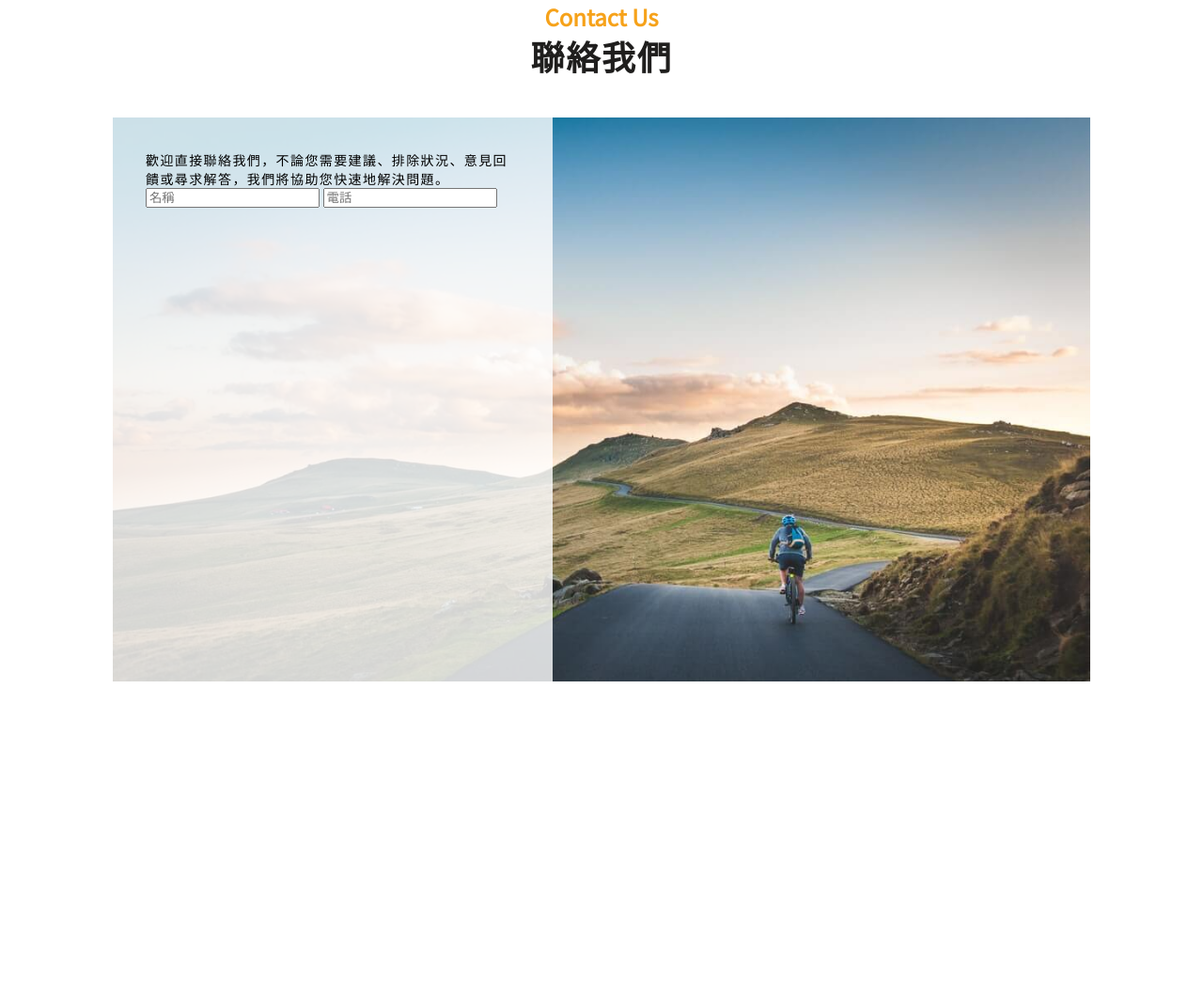
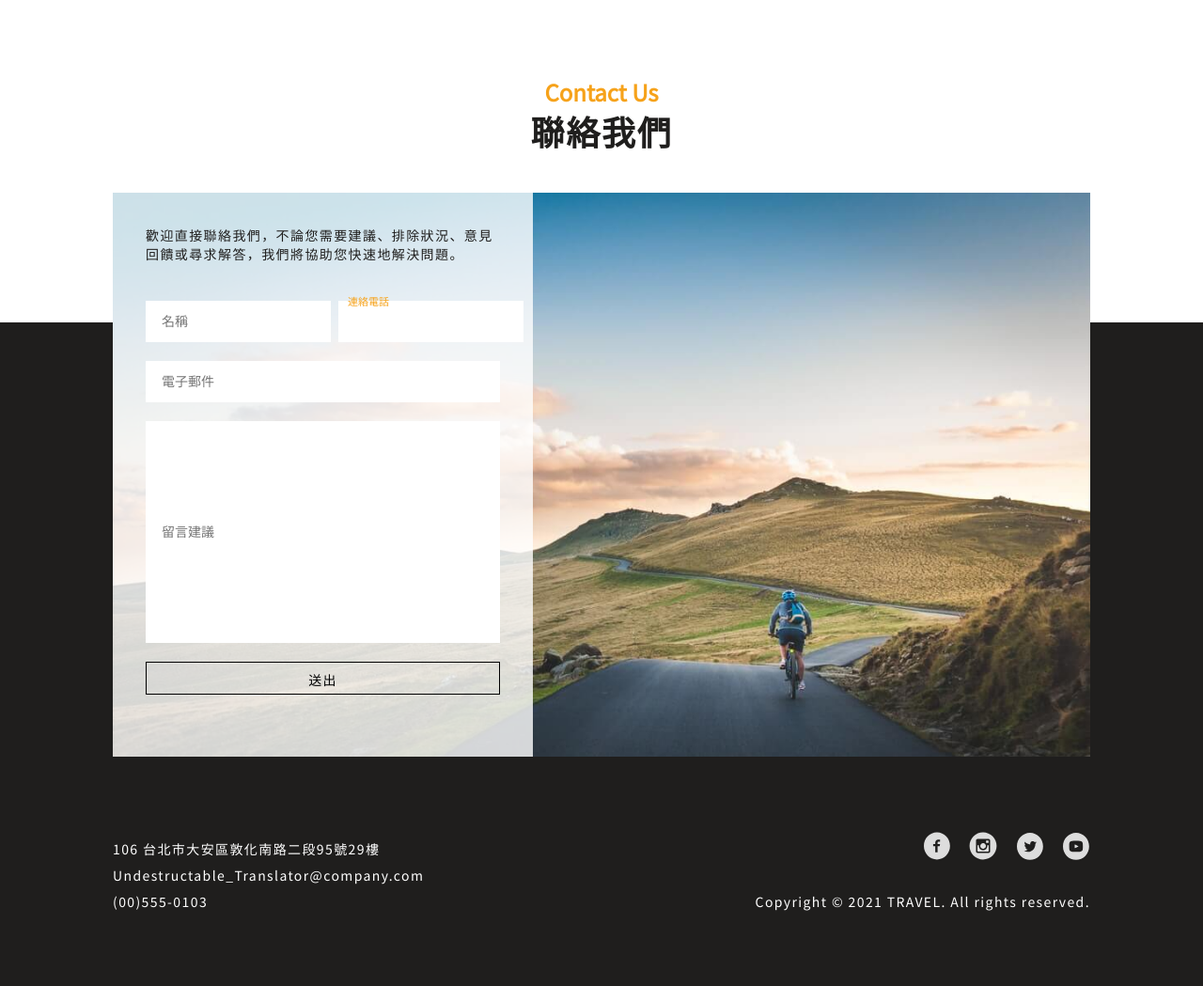
Before and after one commit to Chaoci/Bicycle_web_practice, a plain HTML site: page index.html in a window 1280 px wide. Shown: the part 2746-3795 px from the top of the page at 94% size. Before the commit the page ends 3471 px from the top, so only its background shows below. Drawn offline with nearby package versions, Linux system fonts and the light colour scheme.

Commit message:
finish index(PC)

```diff
--- a/JavaScript/test.js
+++ b/JavaScript/test.js
@@ -30,6 +30,14 @@ inputValue.addEventListener('blur',()=>{
   document.querySelector('label').classList.remove('hide');
 });
 
+//讓自製之按鈕可以有submit的功能
+const customButton = document.querySelector('.contact-button');
+const form = document.querySelector('.contact-card');
+
+customButton.addEventListener('click', function() {
+  form.submit(); // 提交表單
+});
+
 
 
 
--- a/Scss/_contact.scss
+++ b/Scss/_contact.scss
@@ -1,7 +1,14 @@
 .contact-container{
     max-width: 1440px;
     margin: 0 auto;
+    background: linear-gradient(white 36%, #1F1E1D 33.33%); /* 設定線性漸變背景 */
+
 }
+.contact-name-phone{
+    display: flex;
+    justify-content: space-between;
+}
+
 .contact-info{
     background-image: url('../web_pictures/free_use/free_use_2.jpg');
     background-repeat: no-repeat;
@@ -11,14 +18,81 @@
     margin: 0 auto;
     margin-top: 40px;
     .contact-card{
-        width: 45%;
+        width: 43%;
         height: 100%;
         padding:35px;
         background-color: rgba(255, 255, 255, 0.8);
         p{
+            font-weight: 300;
             font-size: 14px;
             line-height: 20px;
             letter-spacing: 0.1em;
+            color:#1F1E1D;
+        }
+    }
+    .phone {
+        position: relative;
+        &:before{
+            position: absolute;
+            content:'連絡電話';
+            color:black;
+            top: 35px;
+            left: 10px;
+            font-size: 11px;
+            color:#F6A21A;
+        }
+        #phone{
+            border: 1px solid transparent;
+            &:focus{
+                outline: none;
+            }
+        }
+    }
+
+    #name, #phone{
+        height: 44px;
+        margin-top: 40px;
+        border: 1px solid transparent;
+    }
+    #name{
+        margin-right: 8px;
+    }
+    #mail{
+        margin-top: 20px;
+        width: 100%;
+        height: 44px;
+        border: 1px solid transparent;
+    }
+    #comment{
+        margin-top: 20px;
+        width: 100%;
+        height: 236px;
+        border: 1px solid transparent;
+    }
+    input{
+        padding-left: 16px;
+        &::placeholder{
+            font-weight: 300;
+            font-size: 14px;
+            line-height: 20px;
+        }
+    }
+    .contact-button{
+        margin-top: 20px;
+        width: 100%;
+        height: 35px;
+        padding-top: 8px;
+        padding-bottom: 8px;
+        font-weight: 300;
+        font-size: 14px;
+        line-height: 20px;
+        letter-spacing: 0.1em;
+        text-align: center;
+        border: 1px solid black;
+        cursor:pointer;
+        &:hover{
+            background: #1F1E1D;
+            color:#fff;
         }
     }
 }
--- /dev/null
+++ b/Scss/_footer.scss
@@ -0,0 +1,42 @@
+footer{
+    max-width: 1440px;
+    margin: 0 auto;
+    background: #1F1E1D;
+    .footer-container{
+        display: flex;
+        margin: 0 auto;
+        justify-content: space-between;
+        max-width: 1040px;
+        padding-top: 80px;
+        padding-bottom: 80px;
+    }
+    .company-info{
+        p{
+            margin-top: 8px;
+            font-weight: 300;
+            font-size: 14px;
+            line-height: 20px;
+            letter-spacing: 0.1em;
+            color: #FFFFFF;
+        }
+    }
+    .social-info{
+        display: flex;
+        flex-direction: column;
+        align-items: end;
+        justify-content: space-between;
+        .social-icons{
+            width: 50%;
+            display: flex;
+            justify-content: space-between;
+        }
+        p{
+            margin-top: 8px;
+            font-weight: 300;
+            font-size: 14px;
+            line-height: 20px;
+            letter-spacing: 0.1em;
+            color: #FFFFFF;
+        }
+    }
+}
--- a/Scss/_swiper.scss
+++ b/Scss/_swiper.scss
@@ -2,7 +2,7 @@
     max-width: 1440px;
     margin: 0 auto;
     margin-top: 80px;
-    margin-bottom: 80px;
+    margin-bottom: 160px;
 }
 
 .more-activities{
--- a/Scss/style.scss
+++ b/Scss/style.scss
@@ -6,3 +6,4 @@
 @import "recomendation";
 @import "swiper";
 @import "contact";
+@import "footer";
--- a/index.html
+++ b/index.html
@@ -350,20 +350,48 @@
             <h3>Contact Us</h3>
             <h2>聯絡我們</h2>
             <div class="contact-info">
-                <div class="contact-card">
+                <form class="contact-card">
                     <p>歡迎直接聯絡我們，不論您需要建議、排除狀況、意見回饋或尋求解答，我們將協助您快速地解決問題。</p>
                     <div class="contact-name-phone">
-                        <label for="name"></label>
-                        <input id="name" type="text" placeholder="名稱">
-                        <label for="phone"></label>
-                        <input id="phone"type="text" placeholder="電話">
+                        <div class="name">
+                            <label for="name"></label>
+                            <input id="name" type="text" placeholder="名稱">
+                        </div>
+                        <div class="phone">
+                            <label for="phone"></label>
+                            <input id="phone" type="text" placeholder="">
+                        </div>
                     </div>
-                    <div class="contact-mail"></div>
-                    <div class="contact-comment"></div>
-                    <div class="contact-button"></div>
+                    <div class="contact-mail">
+                        <label for="mail"></label>
+                        <input type="text" id="mail" placeholder="電子郵件">
+                    </div>
+                    <div class="contact-comment">
+                        <label for="comment"></label>
+                        <input type="text" id="comment" placeholder="留言建議">
+                    </div>
+                    <div class="contact-button">送出</div>
+                </form>
+            </div>
+        </div>
+        <footer>
+            <div class="footer-container">
+                <div class="company-info">
+                    <p>106 台北市大安區敦化南路二段95號29樓</p>
+                    <p>Undestructable_Translator@company.com</p>
+                    <p>(00)555-0103</p>
+                </div>
+                <div class="social-info">
+                    <ul class="social-icons">
+                        <li><a href="#"><img src="./web_pictures/contact-icon/facebook.svg" alt=""></a></li>
+                        <li><a href="#"><img src="./web_pictures/contact-icon/instagram.svg" alt=""></a></li>
+                        <li><a href="#"><img src="./web_pictures/contact-icon/twitter.svg" alt=""></a></li>
+                        <li><a href="#"><img src="./web_pictures/contact-icon/youtube.svg" alt=""></a></li>
+                    </ul>
+                    <p>Copyright © 2021 TRAVEL. All rights reserved.</p>
                 </div>
             </div>
-        </div>
+        </footer>
     </div>
 </body>
 <script src="https://cdn.jsdelivr.net/npm/swiper@9/swiper-bundle.min.js"></script>
```
Also changed, not shown: Scss/style.css, 1 other file.
